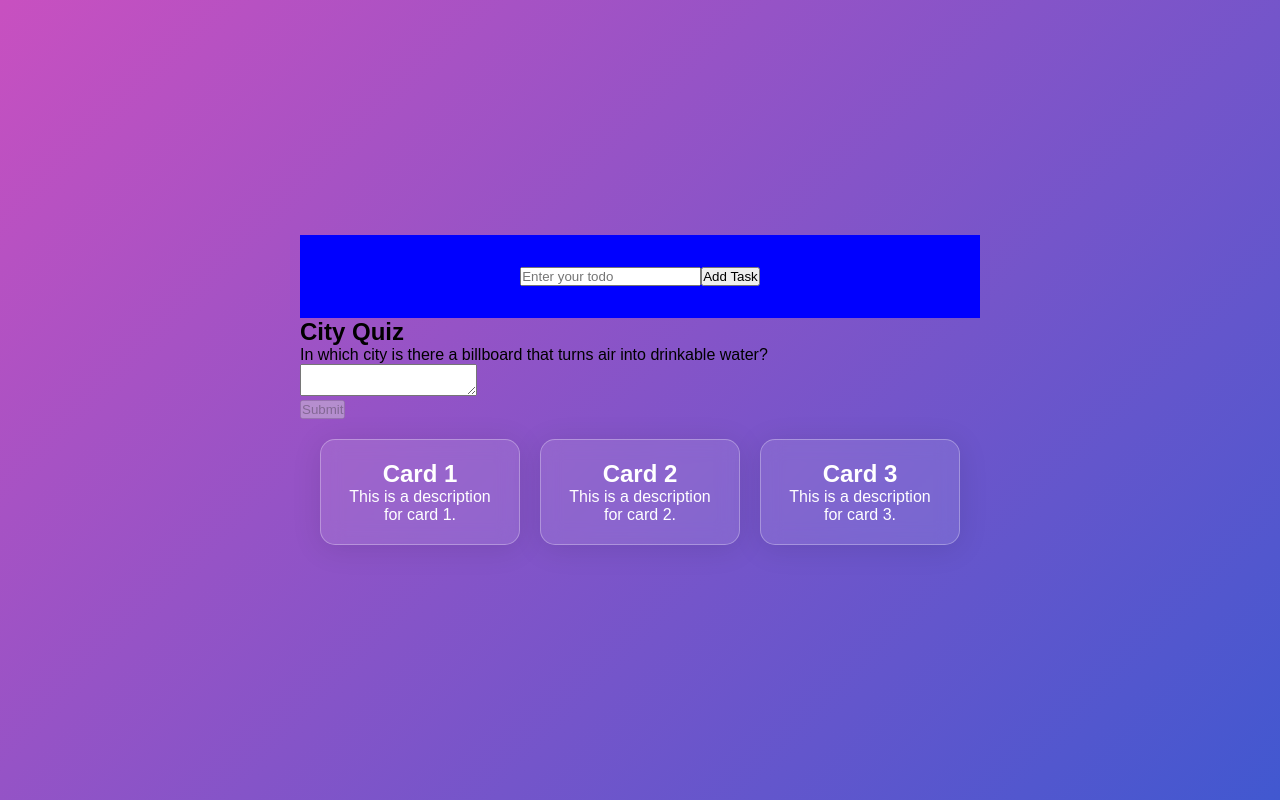
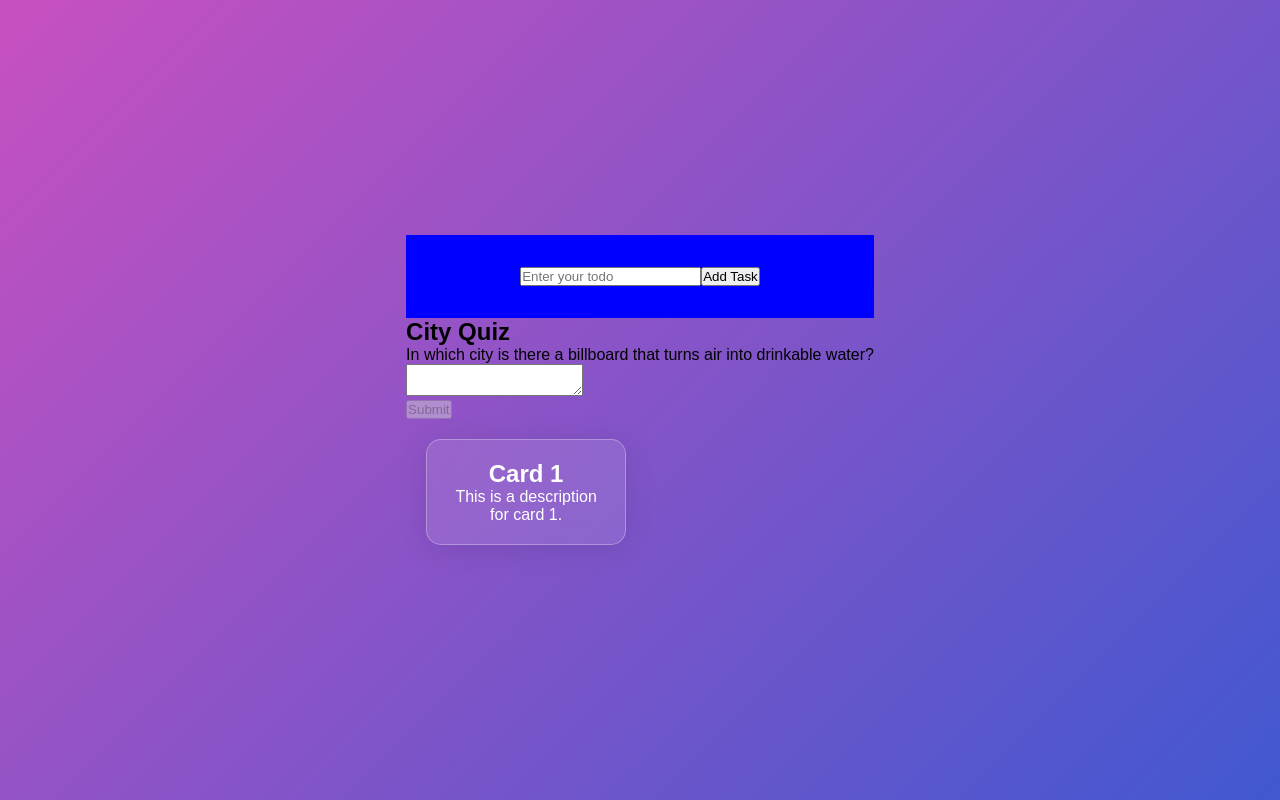
Before and after one commit to nimely111/React-Coding-snippet, a React (Vite) app: page / in a window 1280 px wide. Built offline with nearby package versions, Linux system fonts and the light colour scheme.

Commit message:
removed the redundent cards from the card container

```diff
--- a/Glassmorphism/Cards.jsx
+++ b/Glassmorphism/Cards.jsx
@@ -8,14 +8,6 @@ function Cards() {
         <h2>Card 1</h2>
         <p>This is a description for card 1.</p>
       </div>
-      <div className="card">
-        <h2>Card 2</h2>
-        <p>This is a description for card 2.</p>
-      </div>
-      <div className="card">
-        <h2>Card 3</h2>
-        <p>This is a description for card 3.</p>
-      </div>
     </div>
   );
 }
```
